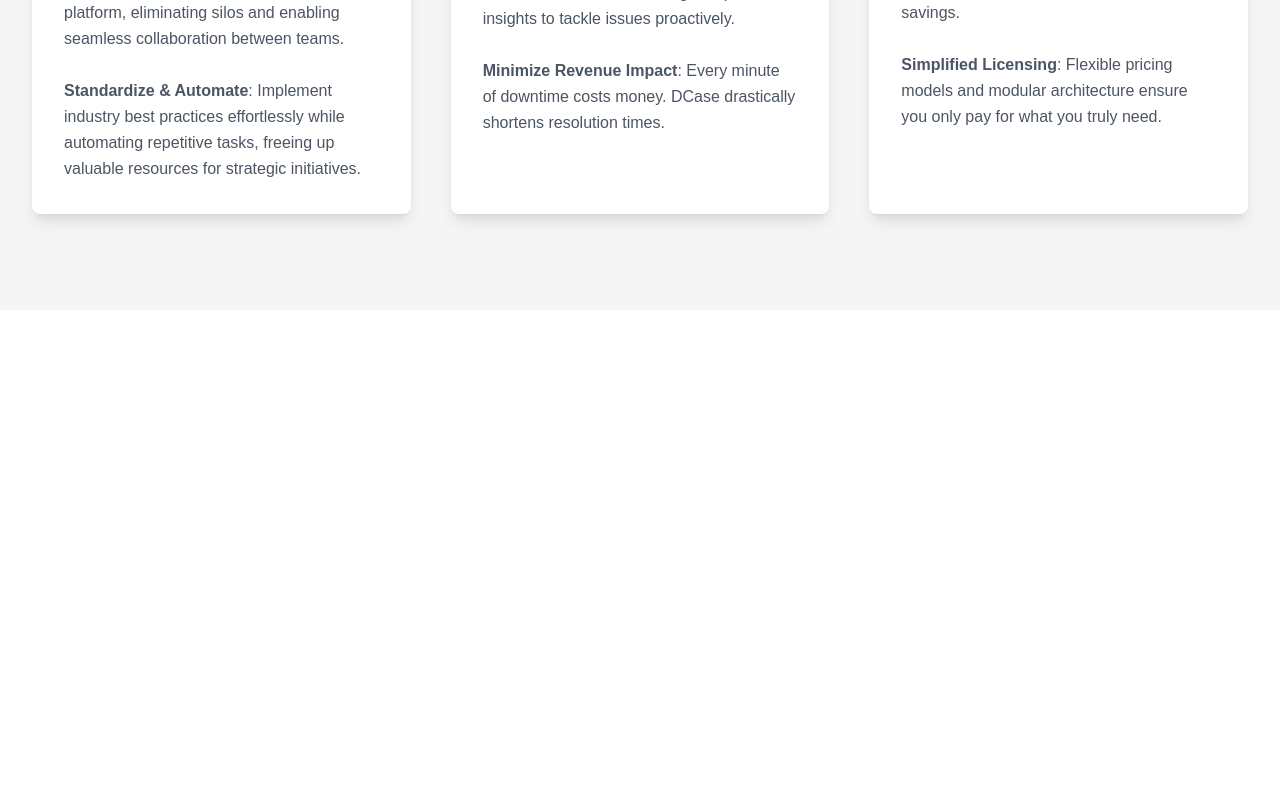
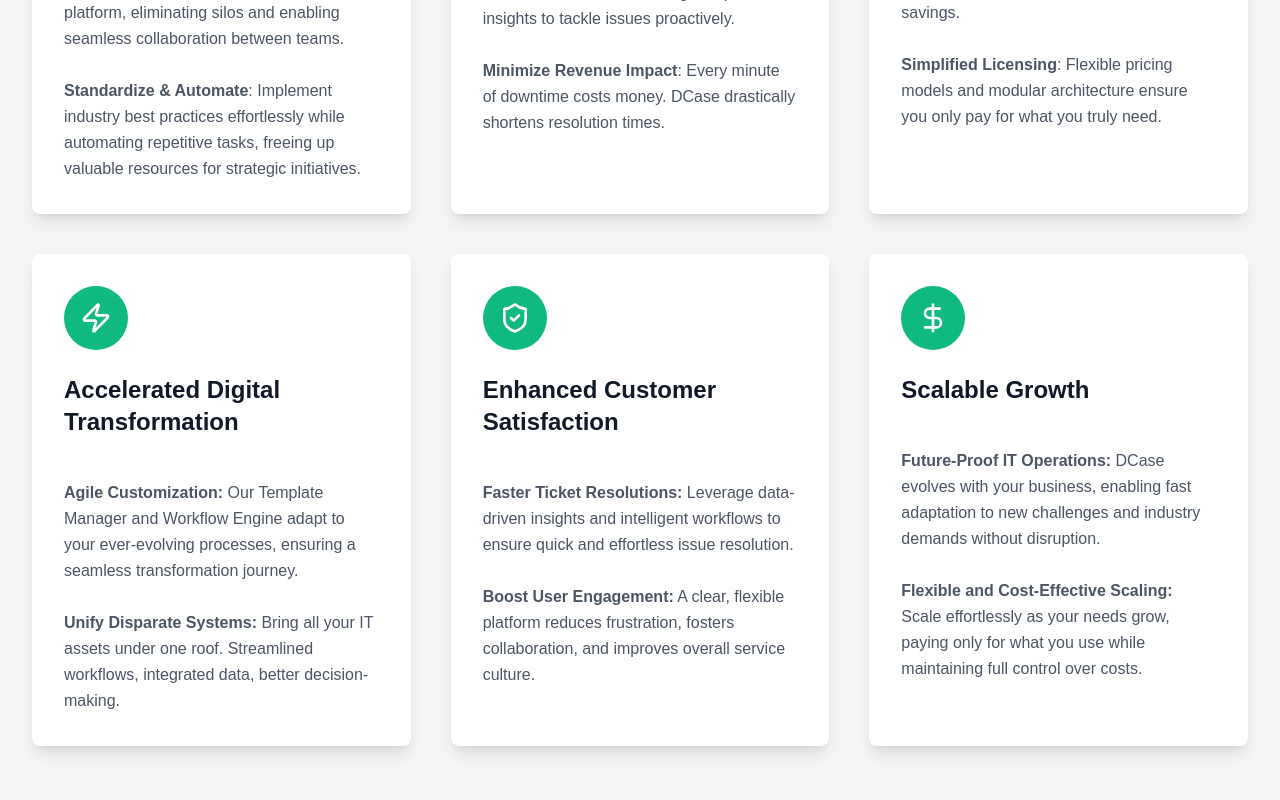
Before and after one commit to OzanYasin/dcase-website, a Next.js app: page / in a window 1280 px wide. Shown: the part 1248-2048 px from the top of the page. Before the commit the page ends 1878 px from the top, so only its background shows below. Built offline with nearby package versions, Linux system fonts and the light colour scheme.

Commit message:
add missed business value cards

```diff
--- a/components/landing/business-value-section/benefits.tsx
+++ b/components/landing/business-value-section/benefits.tsx
@@ -1,4 +1,4 @@
-import { DollarSign, ShieldCheck, Zap } from "lucide-react";
+import { DollarSign, ShieldCheck, ShieldCheckIcon, Zap } from "lucide-react";
 import { BenefitCard } from "./benefit-card";
 
 const benefits = [
@@ -19,6 +19,24 @@ const benefits = [
     title: "Faster ROI & Lower TCO",
     description:
       '<br/><span class="font-bold">Slash Operational Costs:</span> DCase\'s intelligent automation reduces manual tasks by up to 40%, leading to substantial cost savings.<br/><br/><span class="font-bold">Simplified Licensing</span>: Flexible pricing models and modular architecture ensure you only pay for what you truly need.',
+  },
+  {
+    icon: Zap,
+    title: "Accelerated Digital Transformation",
+    description:
+      '<br/><span class="font-bold">Agile Customization:</span> Our Template Manager and Workflow Engine adapt to your ever-evolving processes, ensuring a seamless transformation journey.<br/><br/><span class="font-bold">Unify Disparate Systems:</span> Bring all your IT assets under one roof. Streamlined workflows, integrated data, better decision-making.',
+  },
+  {
+    icon: ShieldCheckIcon,
+    title: "Enhanced Customer Satisfaction",
+    description:
+      '<br/><span class="font-bold">Faster Ticket Resolutions:</span> Leverage data-driven insights and intelligent workflows to ensure quick and effortless issue resolution.<br/><br/><span class="font-bold">Boost User Engagement:</span> A clear, flexible platform reduces frustration, fosters collaboration, and improves overall service culture.',
+  },
+  {
+    icon: DollarSign,
+    title: "Scalable Growth",
+    description:
+      '<br/><span class="font-bold">Future-Proof IT Operations:</span> DCase evolves with your business, enabling fast adaptation to new challenges and industry demands without disruption.<br/><br/><span class="font-bold">Flexible and Cost-Effective Scaling:</span> Scale effortlessly as your needs grow, paying only for what you use while maintaining full control over costs.',
   },
 ];
 
```
